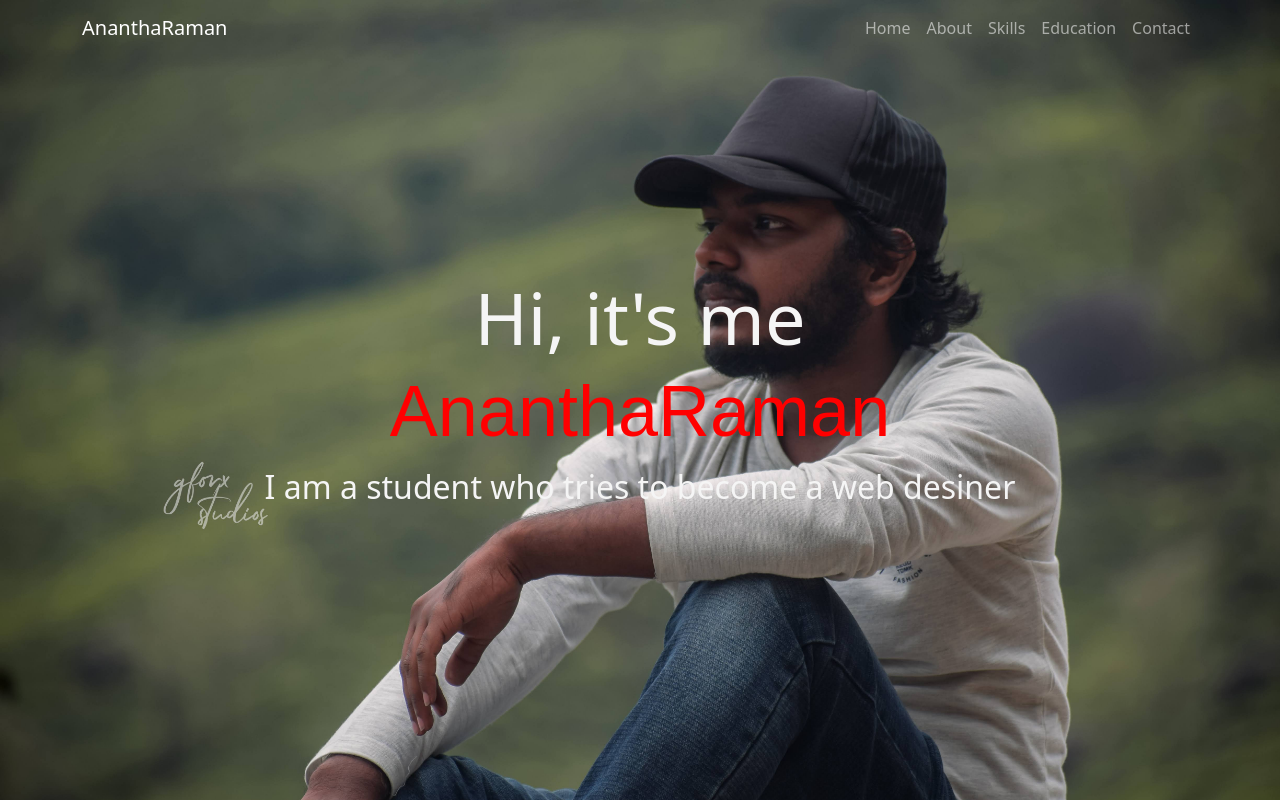
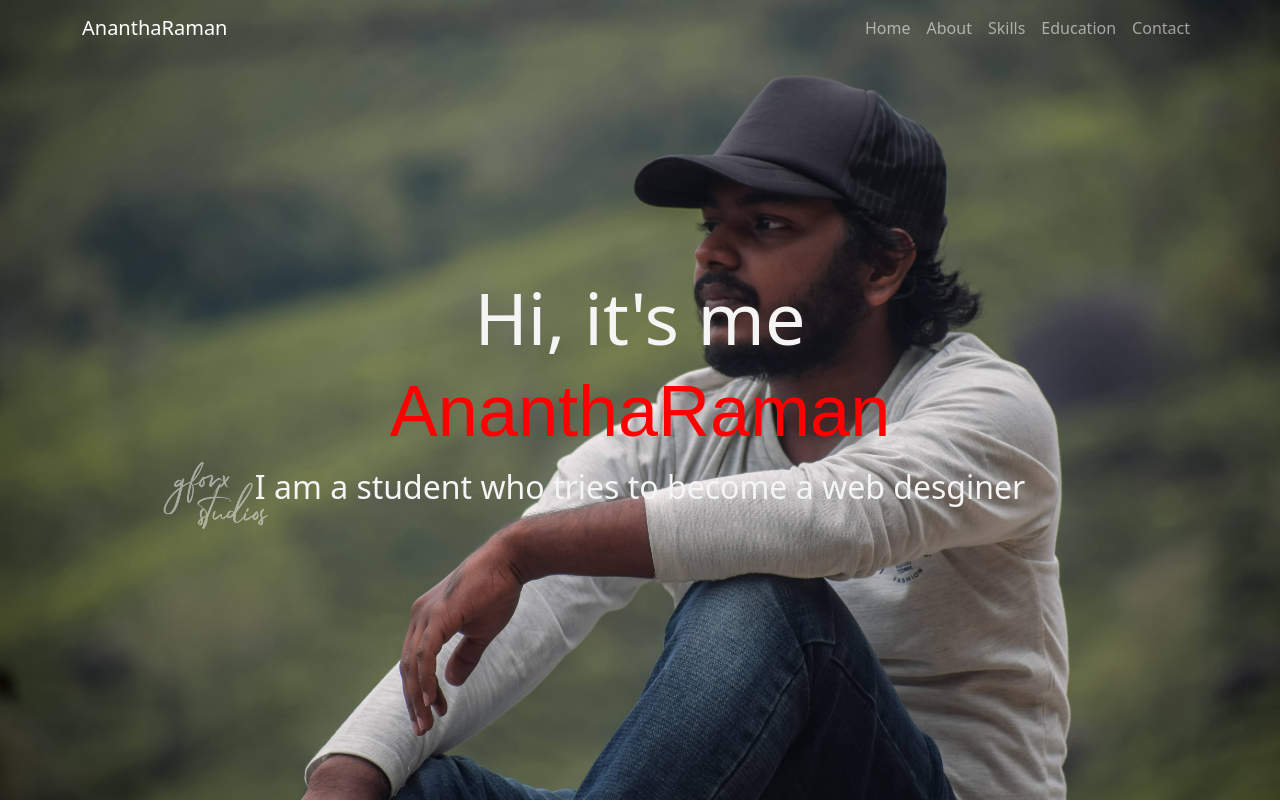
Before and after one commit to anantharamanmac/protofolio-website, a plain HTML site: page index.html in a window 1280 px wide. Shown: the top 802 px of the page. Drawn offline with nearby package versions, Linux system fonts and the light colour scheme.

Commit message:
Update index.html

```diff
--- a/index.html
+++ b/index.html
@@ -49,7 +49,7 @@
             <div class="col-lg-12 col-md-12 col-sm-12 col-xs-12 hero-text">
                 <h2  class="hero_title " >Hi, it's me </h2>
                 <h2 class="hero_name"> AnanthaRaman</h2>
-                <p class="hero_desc">I am a student who tries to become a web desiner </p>
+                <p class="hero_desc">I am a student who tries to become a web desginer </p>
             </div>
             </div>
         </div>
```
